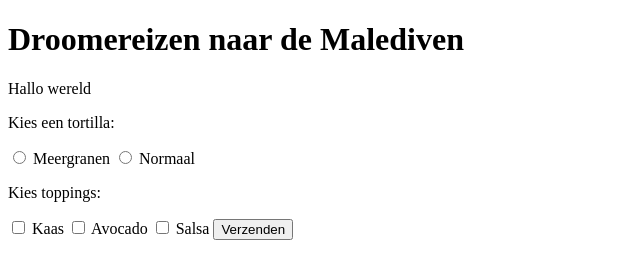
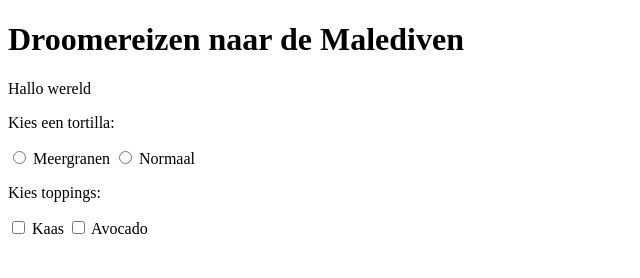
Before and after one commit to Julian-Imthorn/First-Project, a plain HTML site: page index.html in a window 1280 px wide. Shown: the whole page, without its empty margins (0-640 px from the left). Drawn offline with Linux system fonts and the light colour scheme.

Commit message:
Html weggeghaald

```diff
--- a/index.html
+++ b/index.html
@@ -30,13 +30,6 @@
         <input type="checkbox" id="avocado-checkbox" value="avocado-topping" name="toppings"/>
         Avocado
     </label>
-
-    <label for="salsa-checkbox">
-        <input type="checkbox" id="salsa-checkbox" value="salsa-topping" name="toppings"/>
-        Salsa
-    </label>
-
-    <button type="submit">Verzenden</button>
 </form>
 </label>
 <h2></h2>
```
